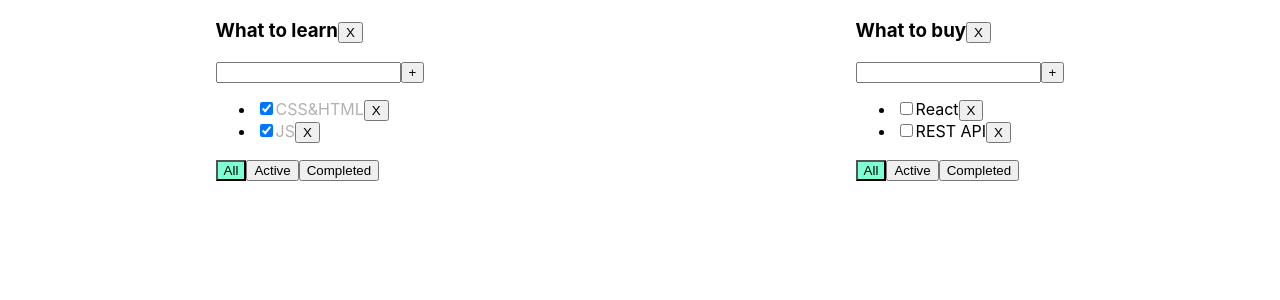
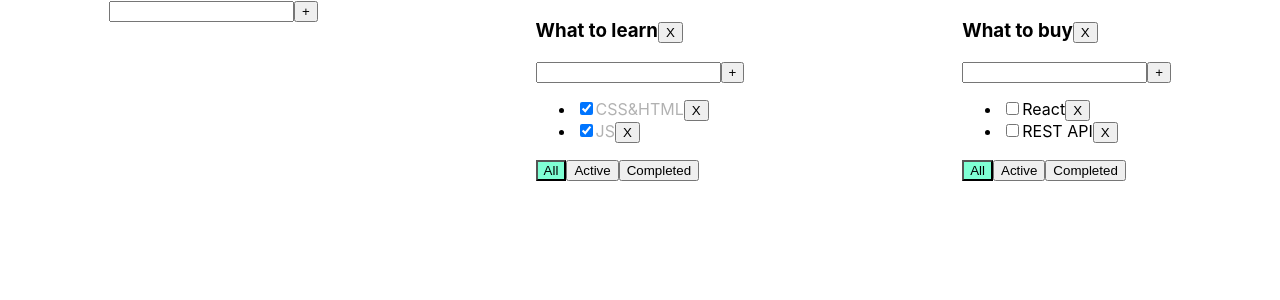
Before and after one commit to It-Shu/todolist-2.0, a React (Create React App) app: page / in a window 1280 px wide. Shown: the top 300 px of the page. Built offline with nearby package versions, Linux system fonts and the light colour scheme.

Commit message:
addNewTodolist implemented

```diff
--- a/src/App.tsx
+++ b/src/App.tsx
@@ -1,7 +1,8 @@
-import React, { useState } from 'react';
+import React, {useState} from 'react';
 import './App.css';
-import Todolist, { TaskType } from './components/todolist/Todolist';
-import { v4 } from 'uuid';
+import Todolist, {TaskType} from './components/todolist/Todolist';
+import {v4} from 'uuid';
+import AddItemForm from "./components/addItem-form/AddItemForm";
 
 export type FilterValueType = 'all' | 'active' | 'completed'
 export type TodolistType = {
@@ -21,12 +22,12 @@ function App() {
 
     const [tasks, setTasks] = useState<TasksStateType>({
         [todolistId1]: [
-            { id: v4(), title: 'CSS&HTML', isDone: true },
-            { id: v4(), title: 'JS', isDone: true },
+            {id: v4(), title: 'CSS&HTML', isDone: true},
+            {id: v4(), title: 'JS', isDone: true},
         ],
         [todolistId2]: [
-            { id: v4(), title: 'React', isDone: false },
-            { id: v4(), title: 'REST API', isDone: false },
+            {id: v4(), title: 'React', isDone: false},
+            {id: v4(), title: 'REST API', isDone: false},
         ],
     });
 
@@ -43,20 +44,32 @@ function App() {
         },
     ]);
 
+    const addNewTodolist = (title: string) => {
+        let newTodolistId = v4()
+        let newTodolist: TodolistType = {id: newTodolistId, title, filter: 'all'}
+        setTodolists([
+            newTodolist, ...todolists
+        ])
+        setTasks({
+            ...tasks,
+            [newTodolistId]: []
+        })
+    }
+
     const addTask = (title: string, todolistId: string) => {
-        const task = { id: v4(), title, isDone: false };
+        const task = {id: v4(), title, isDone: false};
 
         const todolistTasks = tasks[todolistId];
 
         tasks[todolistId] = [task, ...todolistTasks];
-        setTasks({ ...tasks });
+        setTasks({...tasks});
     };
 
     const removeTask = (id: string, todolistId: string) => {
         const todolistTasks = tasks[todolistId];
 
         tasks[todolistId] = todolistTasks.filter(task => task.id !== id);
-        setTasks({ ...tasks });
+        setTasks({...tasks});
     };
 
     const changeFilter = (value: FilterValueType, todolistId: string) => {
@@ -75,7 +88,7 @@ function App() {
 
         if (task) {
             task.isDone = isDone;
-            setTasks({ ...tasks });
+            setTasks({...tasks});
         }
     };
 
@@ -100,11 +113,12 @@ function App() {
 
         delete tasks[id];
 
-        setTasks({ ...tasks });
+        setTasks({...tasks});
     };
 
     return (
         <div className='App'>
+            <AddItemForm addItem={addNewTodolist}/>
             {
                 todolists.map(tl => {
 
@@ -125,7 +139,7 @@ function App() {
                         todolistId={tl.id}
                         key={tl.id}
                         todolistTitle={tl.title}
-                        task={ changeFilterStatus(tl.id, tl.filter, tasks)}
+                        task={changeFilterStatus(tl.id, tl.filter, tasks)}
                         removeTask={removeTask}
                         addTask={addTask}
                         changeFilter={changeFilter}
```
